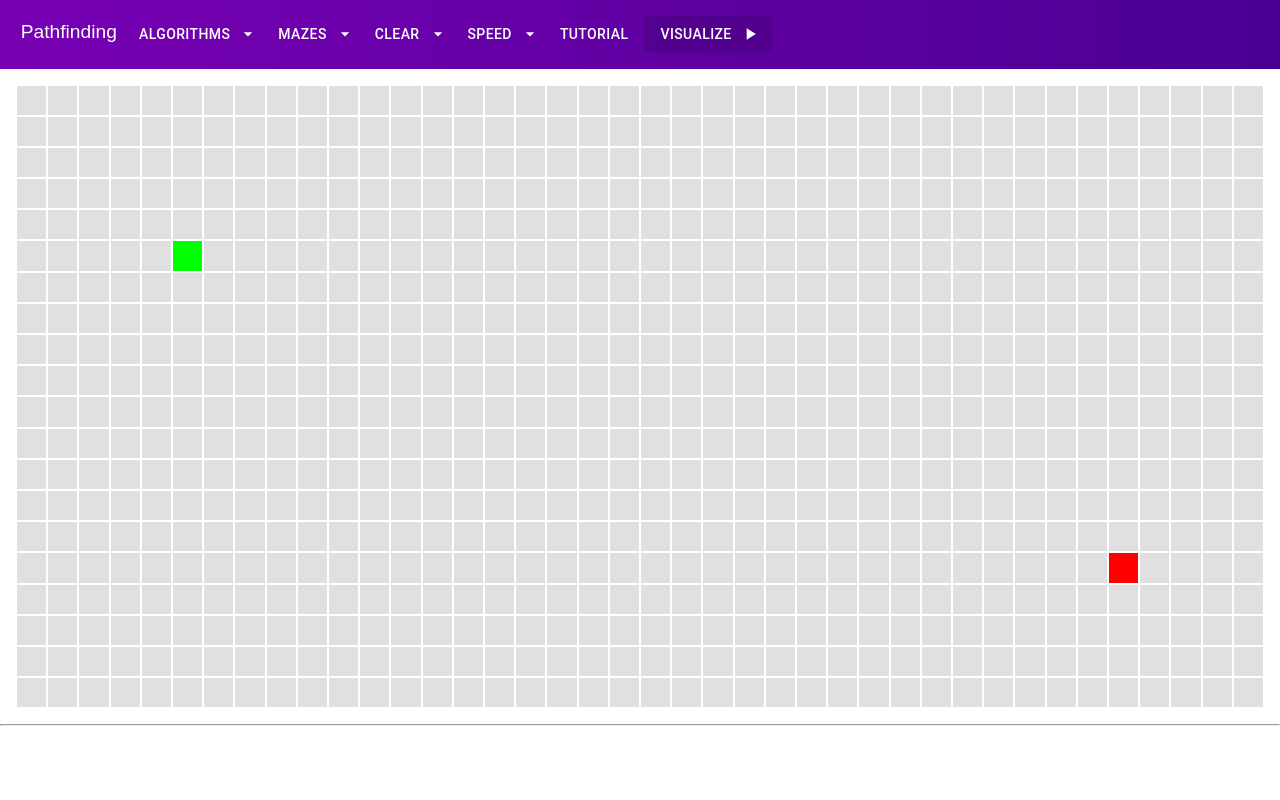
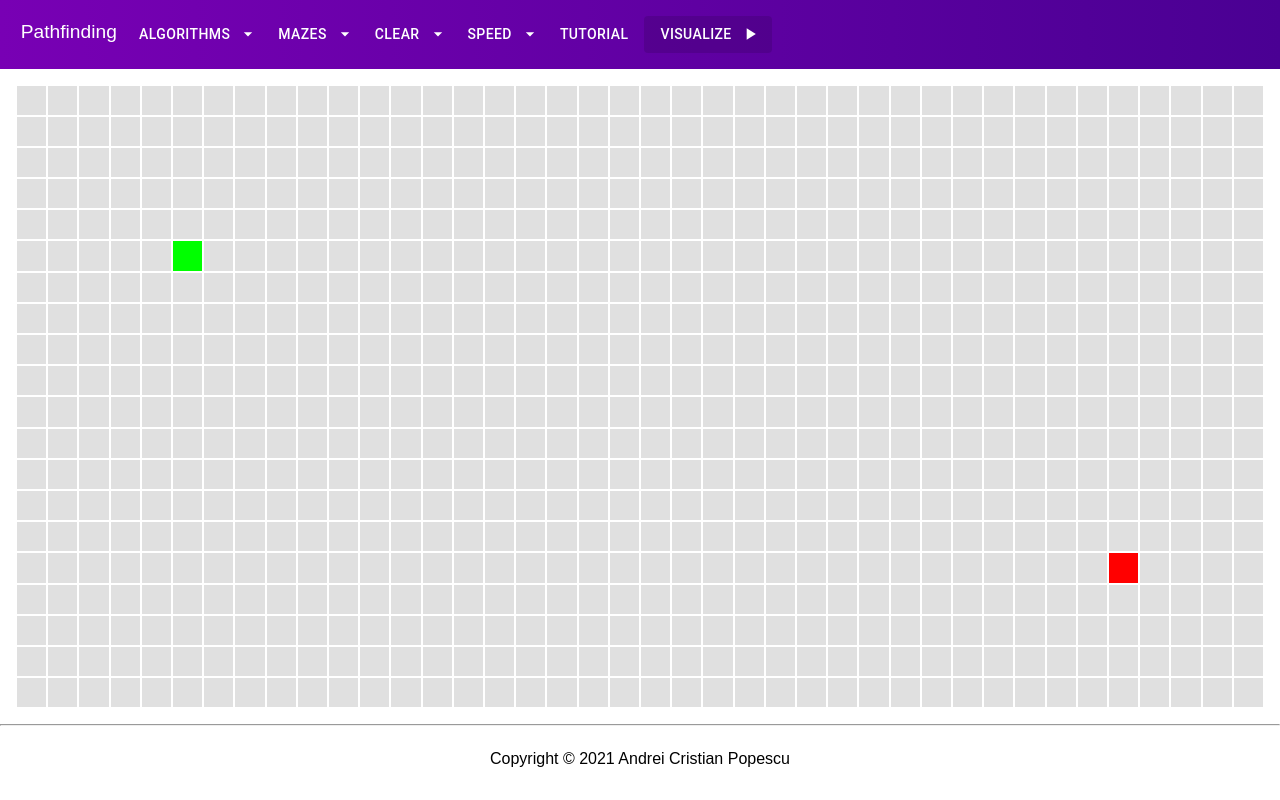
Before and after one commit to AndreiPopescu21/pathfinder-visualizer, a Next.js app: page / in a window 1280 px wide. Built offline with nearby package versions, Linux system fonts and the light colour scheme.

Commit message:
Modified footer

```diff
--- a/components/Layout.jsx
+++ b/components/Layout.jsx
@@ -15,6 +15,7 @@ const Layout = ({title, children}) => {
             <hr/>
 
             <footer>
+                Copyright © 2021 Andrei Cristian Popescu
             </footer>
         </div>
     );
--- a/styles/globals.css
+++ b/styles/globals.css
@@ -11,3 +11,8 @@ html, body, .main {
     flex-flow: row wrap;
     justify-content: center;
 }
+
+footer {
+    text-align: center;
+    padding: 1em;
+}
```
Also changed, not shown: 1 other file (tests, documents, lock files or other folders).
